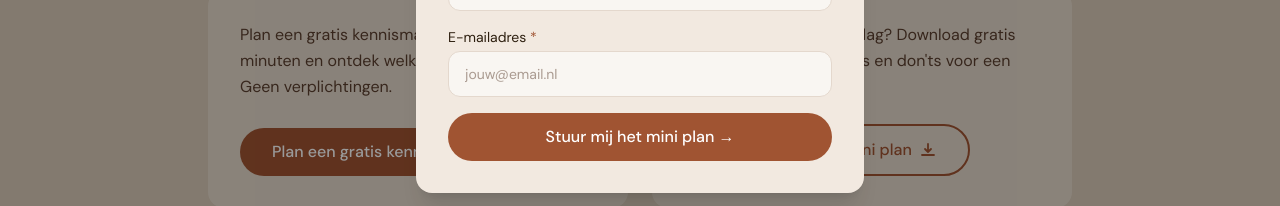
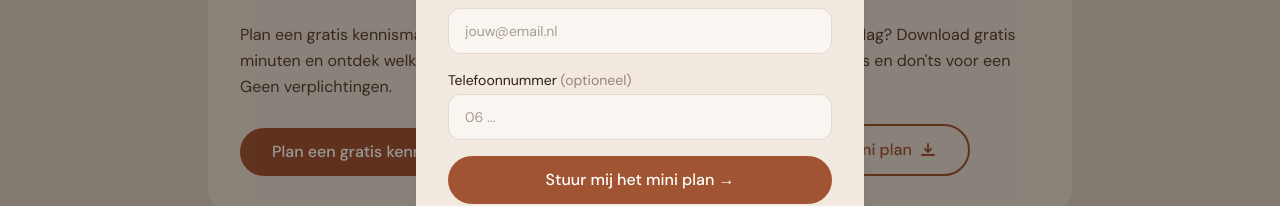
Before and after one commit to annafoods/annafoods, a Next.js app: page / in a window 1280 px wide. Both pictures are taken after a click on the button "Download gratis mini plan". Shown: the part 3260-3466 px from the top of the page. Built offline with nearby package versions, Linux system fonts and the light colour scheme; no server answers.

Commit message:
Telefoonnummer toegevoegd aan mini plan popup

```diff
--- a/app/api/miniplan/route.ts
+++ b/app/api/miniplan/route.ts
@@ -10,7 +10,7 @@ const sanity = createClient({
 
 export async function POST(req: NextRequest) {
   try {
-    const { naam, email } = await req.json()
+    const { naam, email, telefoon } = await req.json()
     if (!email) return NextResponse.json({ error: 'E-mail ontbreekt' }, { status: 400 })
 
     const { Resend } = await import('resend')
@@ -35,7 +35,7 @@ export async function POST(req: NextRequest) {
       from: 'website@annafoods.nl',
       to: 'info@annafoods.nl',
       subject: `Nieuw mini plan aanvraag van ${naam ?? email}`,
-      text: `Naam: ${naam ?? '-'}\nE-mail: ${email}\n\nDeze persoon heeft het mini plan aangevraagd.`,
+      text: `Naam: ${naam ?? '-'}\nE-mail: ${email}\nTelefoon: ${telefoon || '-'}\n\nDeze persoon heeft het mini plan aangevraagd.`,
     })
 
     return NextResponse.json({ success: true })
--- a/components/MiniPlanModal.tsx
+++ b/components/MiniPlanModal.tsx
@@ -6,6 +6,7 @@ export default function MiniPlanModal() {
   const [open, setOpen] = useState(false)
   const [naam, setNaam] = useState('')
   const [email, setEmail] = useState('')
+  const [telefoon, setTelefoon] = useState('')
   const [status, setStatus] = useState<'idle' | 'loading' | 'success' | 'error'>('idle')
 
   const handleSubmit = async (e: FormEvent) => {
@@ -15,7 +16,7 @@ export default function MiniPlanModal() {
       const res = await fetch('/api/miniplan', {
         method: 'POST',
         headers: { 'Content-Type': 'application/json' },
-        body: JSON.stringify({ naam, email }),
+        body: JSON.stringify({ naam, email, telefoon }),
       })
       if (res.ok) {
         setStatus('success')
@@ -111,6 +112,19 @@ export default function MiniPlanModal() {
                       className="w-full px-4 py-3 rounded-xl border border-beige-dark bg-white/60 font-body text-sm text-text-dark placeholder:text-text-medium/50 focus:outline-none focus:border-terracotta transition-colors"
                     />
                   </div>
+                  <div>
+                    <label htmlFor="mp-telefoon" className="block font-body text-sm text-text-dark mb-1">
+                      Telefoonnummer <span className="font-normal text-text-medium/60">(optioneel)</span>
+                    </label>
+                    <input
+                      id="mp-telefoon"
+                      type="tel"
+                      value={telefoon}
+                      onChange={e => setTelefoon(e.target.value)}
+                      placeholder="06 ..."
+                      className="w-full px-4 py-3 rounded-xl border border-beige-dark bg-white/60 font-body text-sm text-text-dark placeholder:text-text-medium/50 focus:outline-none focus:border-terracotta transition-colors"
+                    />
+                  </div>
 
                   {status === 'error' && (
                     <p className="font-body text-xs text-red-600">Er ging iets mis. Probeer opnieuw.</p>
```
